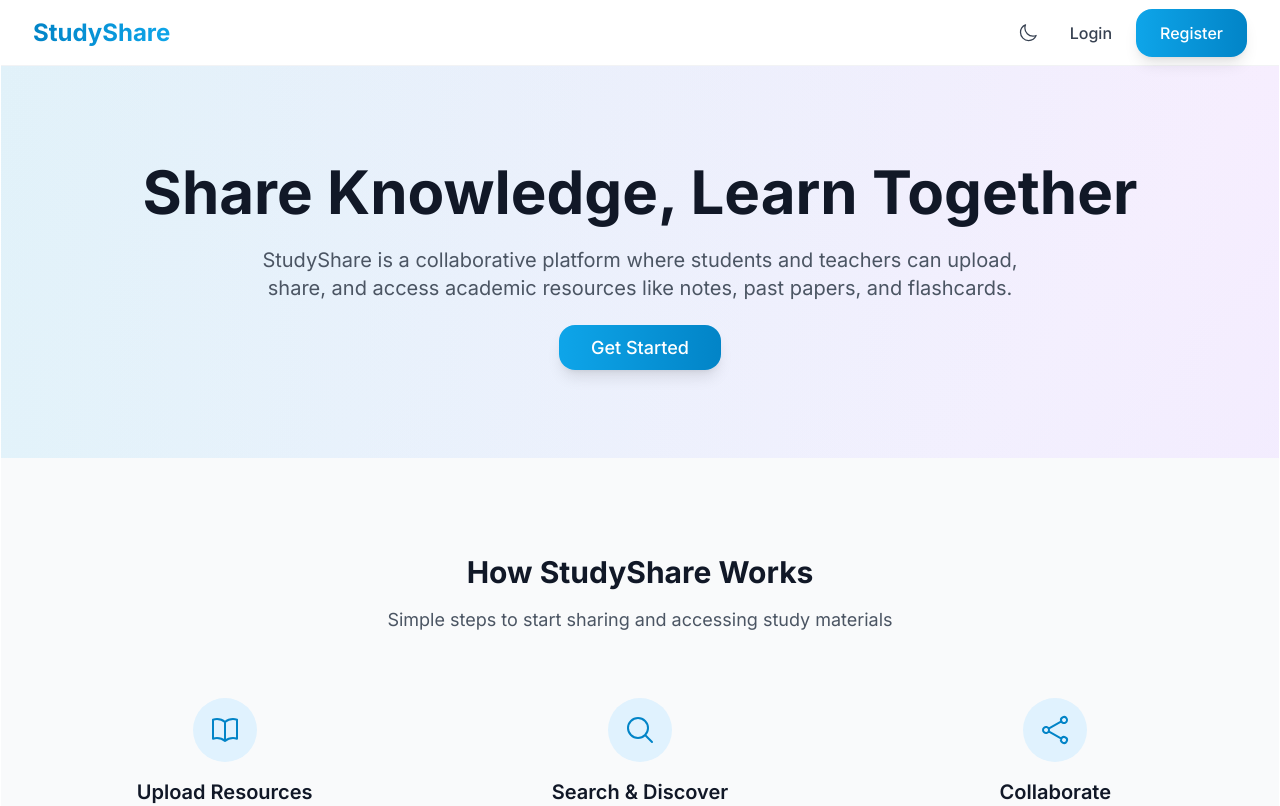
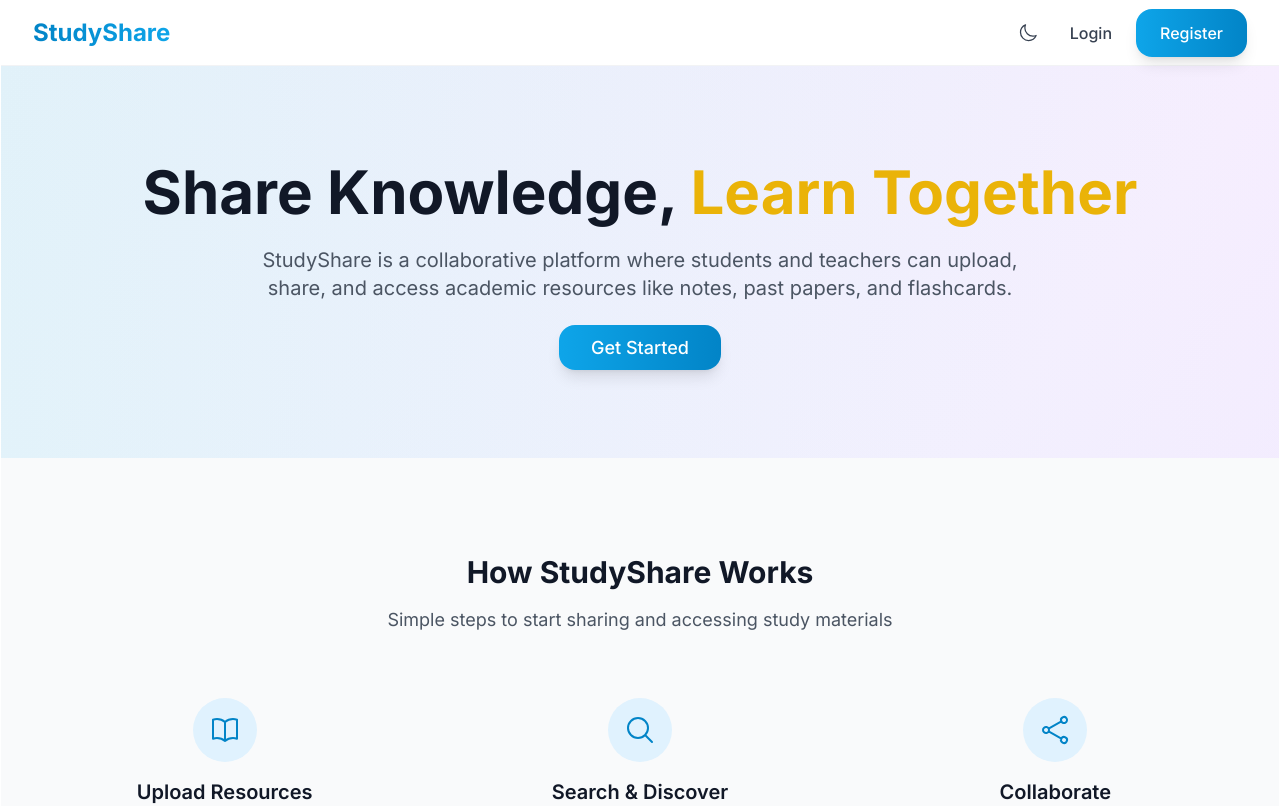
Before and after one commit to Ajang-Deng98/studyshare, a React (Create React App) app in the folder frontend/: page / in a window 1280 px wide. Shown: the top 806 px of the page. Built offline with nearby package versions, Linux system fonts and the light colour scheme; no server answers.

Commit message:
change color to yellow

```diff
--- a/frontend/src/pages/Landing.tsx
+++ b/frontend/src/pages/Landing.tsx
@@ -12,7 +12,7 @@ const Landing: React.FC = () => {
           <div className="text-center animate-fade-in">
             <h1 className="text-4xl md:text-6xl font-bold text-gray-900 dark:text-white mb-6">
               Share Knowledge,
-              <span className="text-dark-500 dark:text-dark-400"> Learn Together</span>
+              <span className="text-yellow-500 dark:text-yellow-400"> Learn Together</span>
             </h1>
             <p className="text-xl text-gray-600 dark:text-gray-300 mb-8 max-w-3xl mx-auto">
               StudyShare is a collaborative platform where students and teachers can upload, share, and access academic resources like notes, past papers, and flashcards.
```
